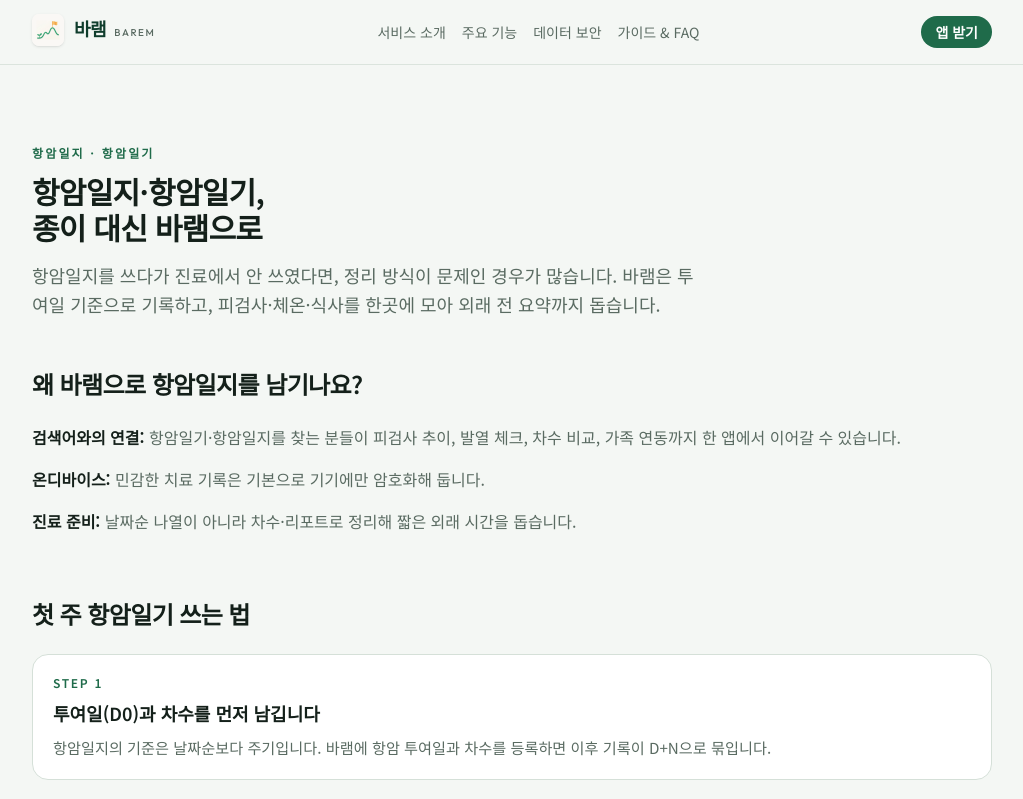
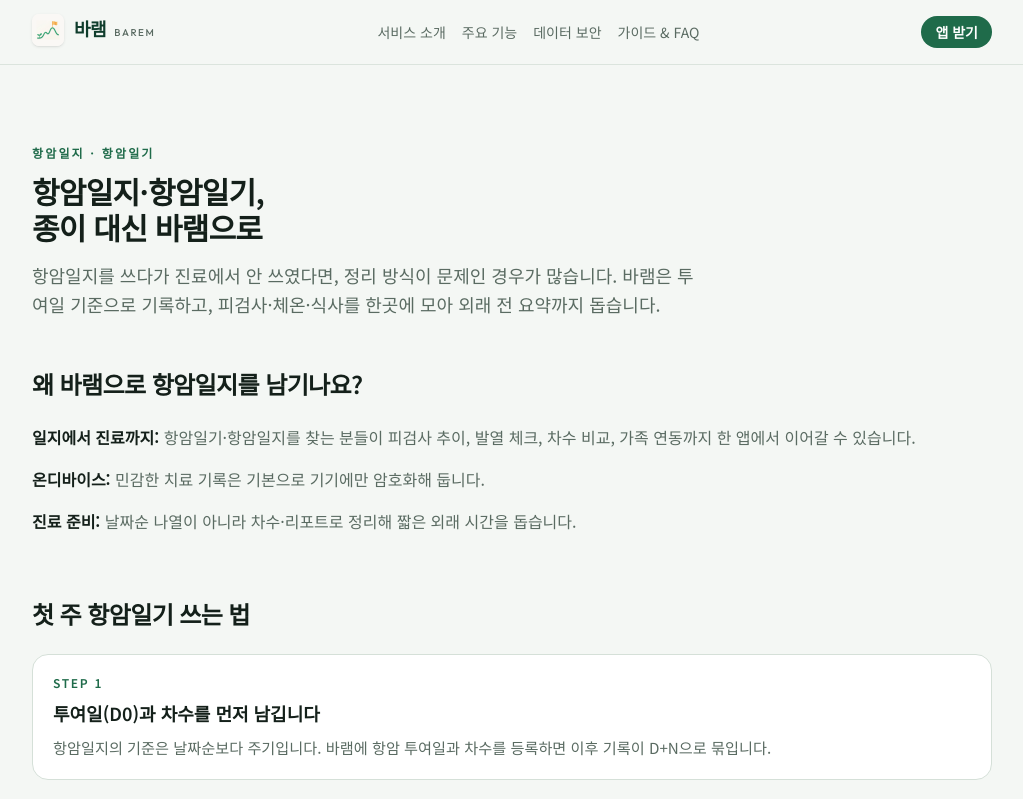
Before and after one commit to Hoon-Chang/barem-site, a Next.js app: page /chemo-diary in a window 1280 px wide. Shown: the top 799 px of the page, without its empty margins (128-1151 px from the left). Built offline with nearby package versions, Linux system fonts and the light colour scheme.

Commit message:
Replace SEO jargon on the chemo-diary page with visitor copy.

```diff
--- a/src/app/chemo-diary/page.tsx
+++ b/src/app/chemo-diary/page.tsx
@@ -115,7 +115,7 @@
             </h2>
             <ul className="mt-6 space-y-4 text-base leading-relaxed text-muted">
               <li>
-                <span className="font-semibold text-ink">검색어와의 연결:</span>{" "}
+                <span className="font-semibold text-ink">일지에서 진료까지:</span>{" "}
                 항암일기·항암일지를 찾는 분들이 피검사 추이, 발열 체크, 차수
                 비교, 가족 연동까지 한 앱에서 이어갈 수 있습니다.
               </li>
```
Also changed, not shown: 28 other files (tests, documents, lock files or other folders).
